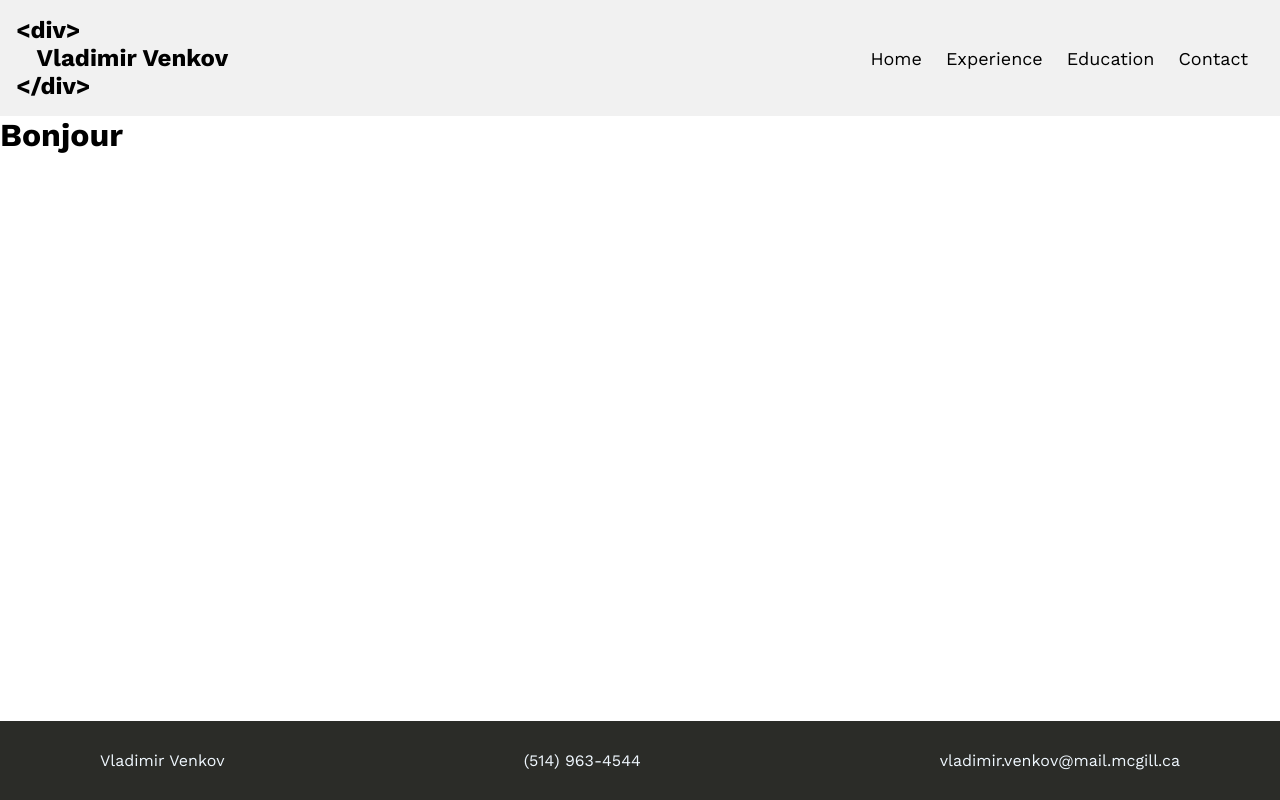
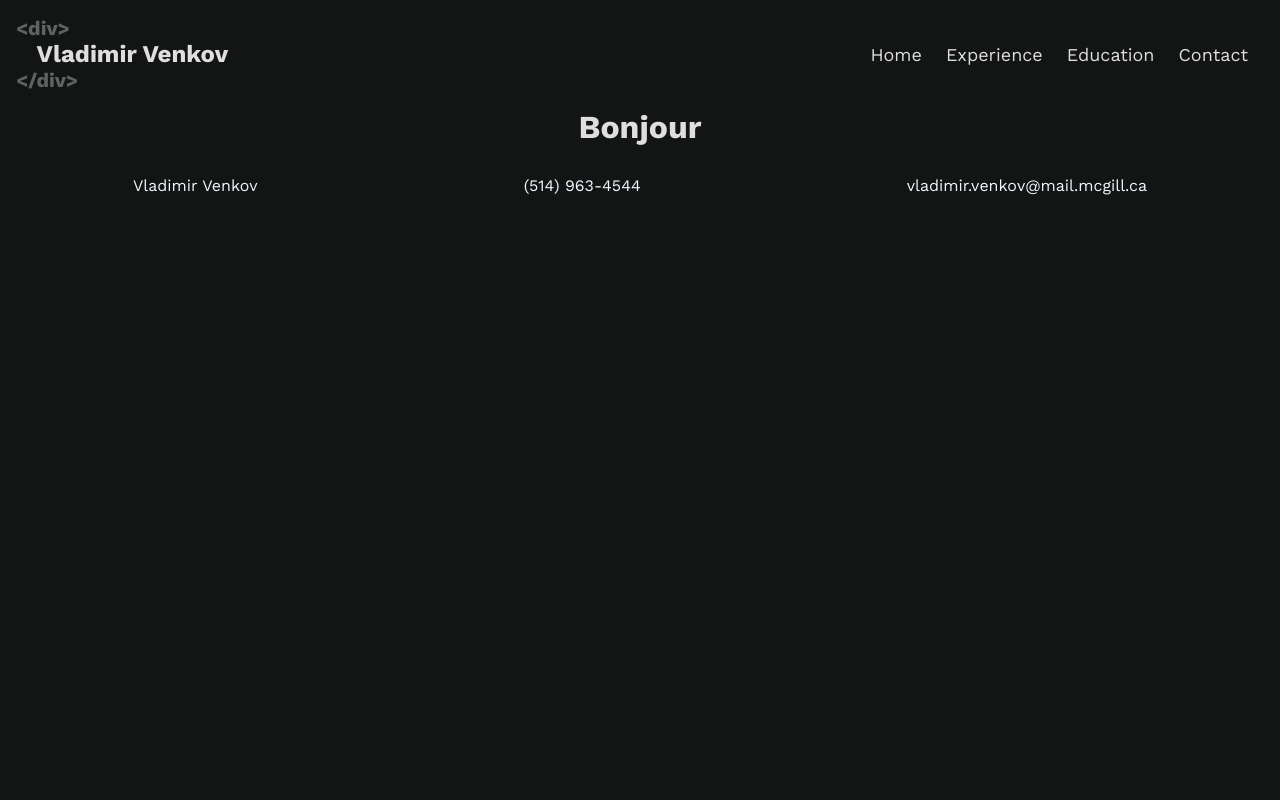
Before and after one commit to vladimirven001/react-portfolio, a Next.js app: page / in a window 1280 px wide. Built offline with nearby package versions, Linux system fonts and the light colour scheme.

Commit message:
changed home

```diff
--- a/components/Navbar.js
+++ b/components/Navbar.js
@@ -3,7 +3,7 @@ import Image from "next/image";
 import React, { useState } from "react";
 import Logo from "./Logo";
 import NavItem from "./NavItem";
-
+ // this a navbar taken from
 const MENU_LIST = [
   { text: "Home", href: "/" },
   { text: "Experience", href: "/experience" },
@@ -19,9 +19,9 @@ const Navbar = () => {
       <nav className={`nav`}>
         <Link href={"/"}>
           <a>
-            <h1 className="smallLogo"> {"<"}div{">"} </h1>
+            <h1 className="logo" style={{ color: "#616262", fontSize: "1.25rem"}}> {"<"}div{">"} </h1>
             <h1 className="logo"> {"\u00a0\u00a0\u00a0"}Vladimir Venkov </h1>
-            <h1 className="smallLogo"> {"<"}{"/"}div{">"} </h1>
+            <h1 className="logo" style={{ color: "#616262", fontSize: "1.25rem"}}> {"<"}{"/"}div{">"} </h1>
           </a>
         </Link>
         <div
--- a/pages/_app.js
+++ b/pages/_app.js
@@ -3,10 +3,10 @@ import "../styles/globals.css";
 
 function MyApp({ Component, pageProps }) {
   return (
-    <>
+    <div>
       <Navbar />
       <Component {...pageProps} />
-    </>
+    </div>
   )
 }
 
--- a/pages/index.js
+++ b/pages/index.js
@@ -18,7 +18,7 @@ export default function Home() {
 
       <main>
 
-        <h1>Bonjour</h1>
+        <h1 style={{textAlign: "center"}} >Bonjour</h1>
 
         <Footer />
 
--- a/styles/Footer.module.css
+++ b/styles/Footer.module.css
@@ -1,12 +1,9 @@
 
 .eqi_container {
-    position: absolute;
+    position: relative;
     bottom: 0px;
-    left: 0px;
     width: 100%;
-    padding: 0%;
-    margin: 0%;
-    background-color: #2B2C28;
+    background-color: #131515;
     display: flex;
     justify-content: space-between;
 
@@ -15,10 +12,11 @@
 .eqi_container div {
 
     color:aliceblue;
-    margin-left: 100px;
-    margin-right: 100px;
     margin-top: 30px;
     margin-bottom: 30px;
     background: rgba(255, 255, 255, 0);
+    justify-content: center;
+    display: flex;
+    flex-grow: 1;
 
 }
--- a/styles/Home.module.css
+++ b/styles/Home.module.css
@@ -108,12 +108,6 @@
   margin-left: 0.5rem;
 }
 
-.smallLogo {
-  height: 1em;
-  margin-left: 0.5rem;
-  color: red;
-}
-
 @media (max-width: 600px) {
   .grid {
     width: 100%;
--- a/styles/globals.css
+++ b/styles/globals.css
@@ -15,12 +15,19 @@ header{
   z-index: 30;
   top: 0;
 }
+html{
+  width: 100%;
+  height: 100%;
+  background-color: #131515;
+  color: #dedede;
+}
 nav{
   display: flex;
   padding: 16px;
   justify-content: space-between;
   align-items: center;
-  background-color: #f1f1f1;
+  background-color: #131515;
+  color: #dedede;
 }
 .nav__menu-bar{
   display: flex;
@@ -45,7 +52,8 @@ nav{
   padding: 24px 16px;
   transition: all 0.2s;
   min-height: calc(100vh - 60px);
-  background-color: #f1f1f1;
+  background-color: #131515;
+  color: #dedede;
 }
 .nav__menu-list.active{
   right: 0;
```
